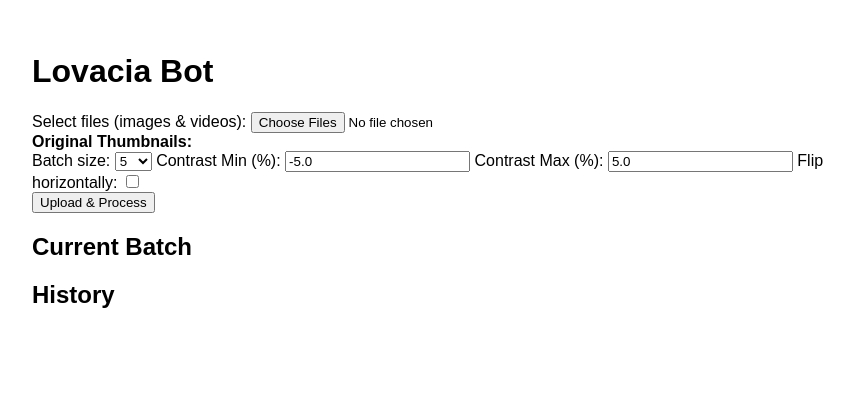
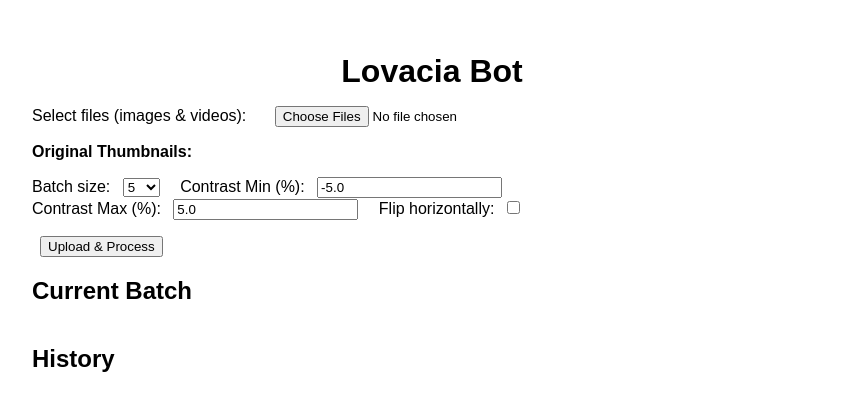
Before and after one commit to BrandonM01/lovacia-live, a FastAPI app: page / in a window 1280 px wide. Shown: the top 411 px of the page, without its empty margins (208-1062 px from the left). Run offline with FastAPI, Linux system fonts and the light colour scheme.

Commit message:
Update app.css

```diff
--- a/static/app.css
+++ b/static/app.css
@@ -1,31 +1,51 @@
-/* static/app.css */
 body {
   max-width: 800px;
   margin: auto;
+  padding: 2rem;
   font-family: sans-serif;
-  padding: 2rem;
+}
+.title {
+  text-align: center;
+  margin-bottom: 1rem;
+}
+.field {
+  margin: 1rem 0;
+}
+label {
+  display: inline-block;
+  margin-right: 1rem;
+}
+input, select, button {
+  margin-left: .5rem;
+}
+.gallery {
+  display: flex;
+  flex-wrap: wrap;
+}
+.gallery img {
+  max-width: 120px;
+  margin: .5rem;
+  border: 1px solid #ccc;
 }
 
-/* Thumbnails for images & videos */
-#origPreview img,
-#origPreview video,
-#currentPreview img,
-#currentPreview video,
-#historyPreview img,
-#historyPreview video {
-  max-width: 150px;
-  margin: .5rem;
-  border: 1px solid #ccc;
-  border-radius: 4px;
-}
-
-/* Spinner overlay */
+/* spinner overlay */
 #spinnerOverlay {
   position: fixed;
   top: 0; left: 0; right: 0; bottom: 0;
-  background: rgba(255,255,255,0.7);
-  display: none;
+  background: rgba(255,255,255,0.8);
+  display: flex;
   align-items: center;
   justify-content: center;
-  z-index: 1000;
+  z-index: 999;
 }
+.spinner {
+  width: 64px;
+  height: 64px;
+  border: 8px solid #ddd;
+  border-top-color: #007bff;
+  border-radius: 50%;
+  animation: spin 1s linear infinite;
+}
+@keyframes spin {
+  to { transform: rotate(360deg); }
+}
```
